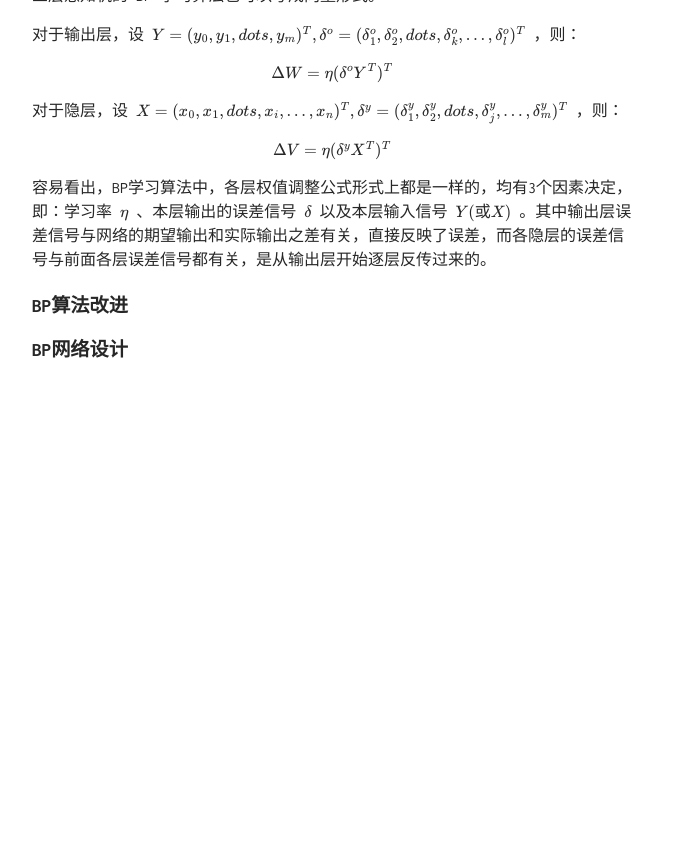
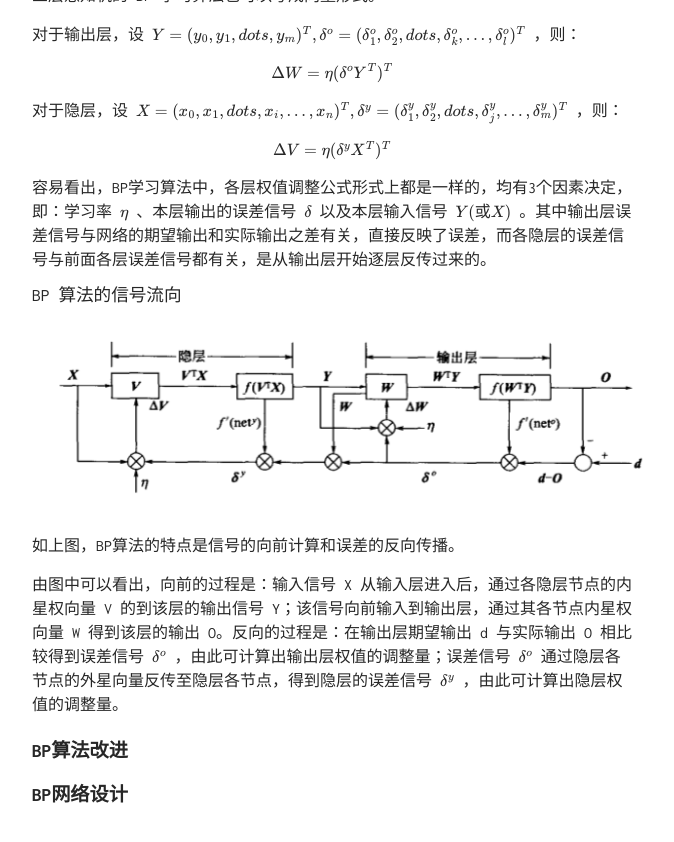
Before and after one commit to TobiahShaw/TobiahShaw.github.io, a Jekyll site: the page built from _posts/2019-09-30-Supervised-learning-neural-network.md, in a window 1280 px wide and 900 px high, scrolled down 9986 px. Shown: the top 842 px of the window, without its empty margins (308-982 px from the left). Built offline with Jekyll 4.4.1, drawn with Linux system fonts in a browser that asks for light colours; our own code applies the rules of GitHub Pages for plain Markdown files; formulas are drawn with MathJax 3; before the commit the page ends 10442 px from its top, so only the background shows below that.

Commit message:
Signal flow direction of BP algorith

```diff
--- a/_posts/2019-09-30-Supervised-learning-neural-network.md
+++ b/_posts/2019-09-30-Supervised-learning-neural-network.md
@@ -318,6 +318,14 @@ $$ \Delta V = \eta (\delta^y X^T)^T $$
 
 容易看出，BP学习算法中，各层权值调整公式形式上都是一样的，均有3个因素决定，即：学习率 $ \eta $ 、本层输出的误差信号 $ \delta $ 以及本层输入信号 $ Y(或X) $ 。其中输出层误差信号与网络的期望输出和实际输出之差有关，直接反映了误差，而各隐层的误差信号与前面各层误差信号都有关，是从输出层开始逐层反传过来的。
 
+#### BP 算法的信号流向
+
+![图1.9](../assets/img/20190930/1.9.PNG)
+
+如上图，BP算法的特点是信号的向前计算和误差的反向传播。
+
+由图中可以看出，向前的过程是：输入信号 X 从输入层进入后，通过各隐层节点的内星权向量 V 的到该层的输出信号 Y；该信号向前输入到输出层，通过其各节点内星权向量 W 得到该层的输出 O。反向的过程是：在输出层期望输出 d 与实际输出 O 相比较得到误差信号 $ \delta^o $ ，由此可计算出输出层权值的调整量；误差信号 $ \delta^o $ 通过隐层各节点的外星向量反传至隐层各节点，得到隐层的误差信号 $ \delta^y $ ，由此可计算出隐层权值的调整量。
+
 ## BP算法改进
 
 ## BP网络设计
```
Also changed, not shown: assets/img/20190930/1.9.PNG (added).
